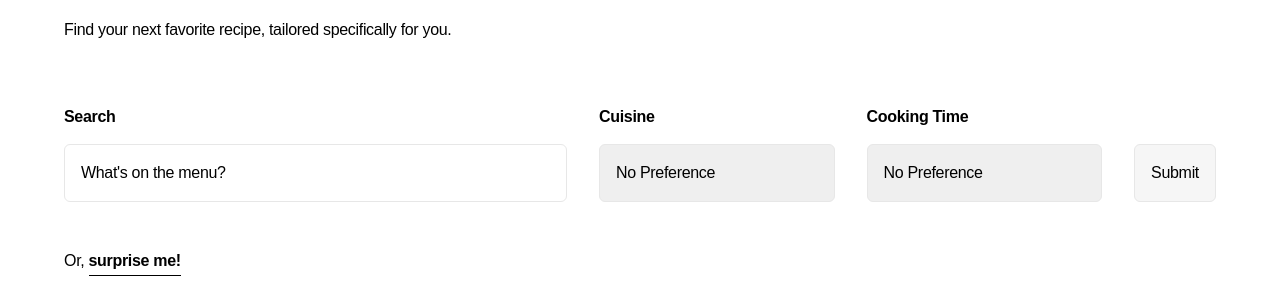
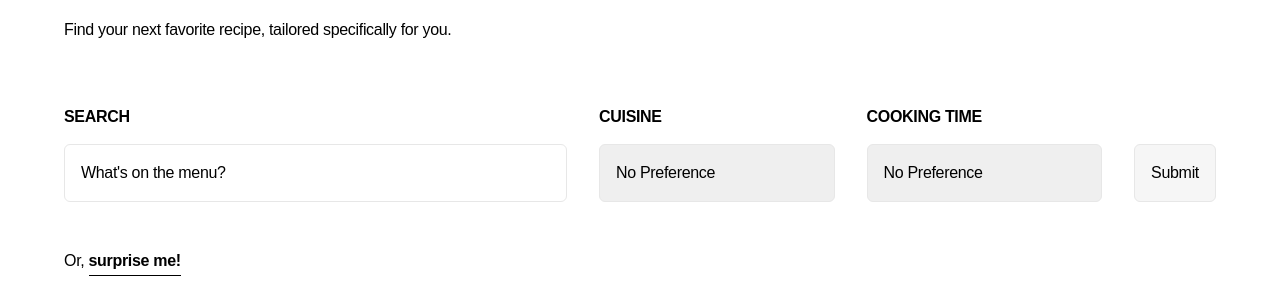
Before and after one commit to hanson-leung/the-kitchen, a PHP site: page / in a window 1280 px wide. Shown: the part 511-800 px from the top of the page. Run offline with PHP 8.4, Linux system fonts and the light colour scheme; data that the repository does not hold is empty.

Commit message:
Update index.php

```diff
--- a/index.php
+++ b/index.php
@@ -35,12 +35,12 @@
             crossorigin="anonymous"
             referrerpolicy="no-referrer"
         />
-    <link rel="stylesheet" href="stylesheets/main.css"/>
-    <link rel="stylesheet" href="stylesheets/home.css"/>
+        <link rel="stylesheet" href="main.css"/>
+        <link rel="stylesheet" href="home.css"/>
     </head>
 
     <!-- begin body -->
-<body class="root">
+    <body class="root" >
 
     <!-- header -->
     <?php
@@ -59,13 +59,13 @@
             <form class="filter" action="results.php">
                 <!-- search -->
                 <div id="search">
-                <p class="filter-term"><strong>Search</strong></p>
+                    <p class="filter-term"><strong>SEARCH</strong></p>
                     <input class="searchbar" type="text" name="search" placeholder="What's on the menu?"/>
                 </div>
 
                 <!-- cuisine type -->
                 <div>
-                <p class="filter-term"><strong>Cuisine</strong></p>
+                    <p class="filter-term"><strong>CUISINE</strong></p>
                     <select name="cuisine">
                         <option value="any" selected>No Preference</option>
                         <?php
@@ -80,7 +80,7 @@
 
                 <!-- cooking time -->
                 <div>
-                <p class="filter-term"><strong>Cooking Time</strong></p>
+                    <p class="filter-term"><strong>COOKING TIME</strong></p>
                     <select name="cooking_time">
                         <option value="any" selected>No Preference</option>
                         <option value="0">Quick</option>
@@ -127,7 +127,7 @@
             </form>
             <div>
                 <p>
-                    Or, <a href="recipe.php?recordid=16"><strong>surprise me!</strong></a>
+                    Or, <a href="recipe.php?recordid=16" style="color:var(--orange);"><strong>surprise me!</strong></a>
                 </p>
             </div>
         </div>
```
Lines whose indentation alone changed are shown as unchanged.
